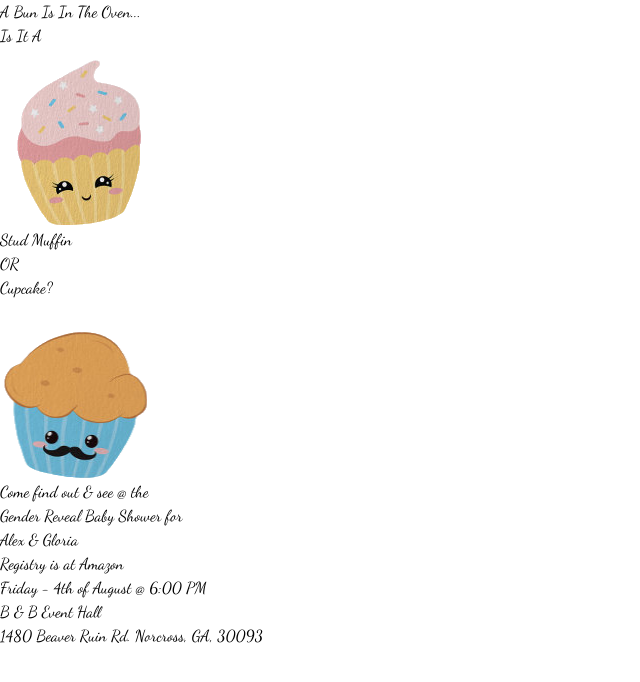
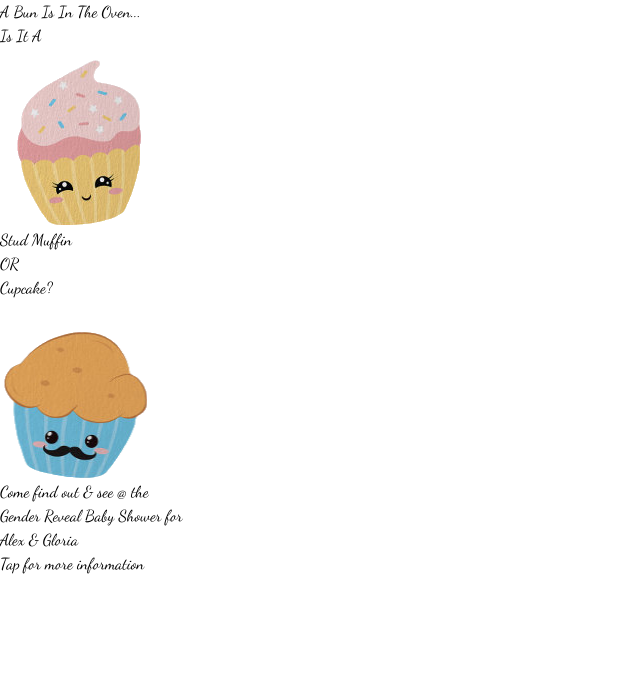
Before and after one commit to BenMoreira/ag-babyshower-invite, a React (Vite) app: page / in a window 1280 px wide. Shown: the top 682 px of the page, without its empty margins (0-640 px from the left). Built offline with nearby package versions, Linux system fonts and the light colour scheme.

Commit message:
rearanges some of the info

```diff
--- a/src/App.jsx
+++ b/src/App.jsx
@@ -17,7 +17,7 @@ function App() {
 
   return (
     <div className='w-full min-h-screen bg-gradient-to-tl from-pink-300 via-white to-blue-500' onClick={() => setFlipped(!flipped)}>
-      <a.div className='absolute cursor-pointer will-change-transform w-full flex flex-col items-center gap-5 pt-4' style={{ opacity: opacity.to(o => 1 - o), transform }}>
+      <a.div className='absolute cursor-pointer will-change-transform w-full flex flex-col items-center gap-5 pt-6' style={{ opacity: opacity.to(o => 1 - o), transform }}>
         <div className='font-bold text-3xl'>
           A Bun Is In The Oven...
         </div>
@@ -54,12 +54,22 @@ function App() {
           Gender Reveal Baby Shower for
         </div>
 
-        <div className='font-bold text-3xl text-yellow-400'>
+        <div className='font-bold text-5xl text-yellow-400 pb-4'>
           Alex & Gloria
         </div>
 
-        <div className='text-xl'>
+        <div className='text-xl pt-12'>
+          Tap for more information
+        </div>
+      </a.div>
+
+      <a.div className='absolute cursor-pointer will-change-transform w-full flex flex-col items-center gap-5 pt-6' style={{opacity, transform, rotateX: '180deg'}}>
+        <div className='text-2xl'>
           Registry is at <a>Amazon</a>
+        </div>
+
+        <div className='font-bold text-3xl text-yellow-400'>
+          Location:
         </div>
 
         <div className='text-xl'>
@@ -73,9 +83,7 @@ function App() {
         <div className='text-xl'>
           1480 Beaver Ruin Rd. Norcross, GA, 30093
         </div>
-      </a.div>
 
-      <a.div className='absolute cursor-pointer will-change-transform w-full flex flex-col items-center gap-5 pt-4' style={{opacity, transform, rotateX: '180deg'}}>
         <div className='font-bold text-3xl text-yellow-400'>
           Diaper Raffle!
         </div>
```
